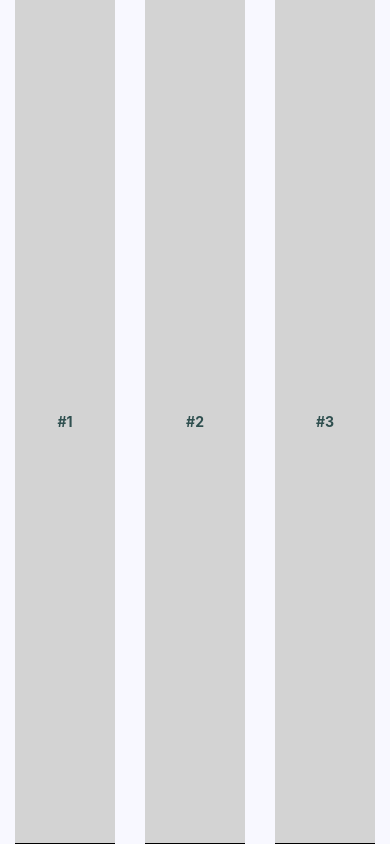
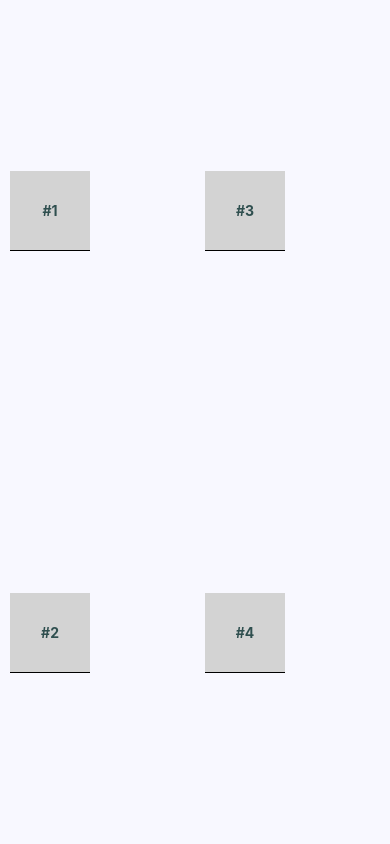
Before and after one commit to MataGameDev/myProjectEG, a React Native app: screen / in a window 390 px wide. Built offline with nearby package versions, Linux system fonts and the light colour scheme.

Commit message:
Cambios Moviles 25042022

```diff
--- a/components/Box/Box.js
+++ b/components/Box/Box.js
@@ -5,14 +5,13 @@ import styles from '../styles';
 
 const Box=({children}) =>{
     return (
-        <View style={styles.box}>
+      <View style={styles.box}>
             <Text style={styles.boxText}>{children}</Text>
         </View>
     );
 }
-
 Box.propTypes = {
-    children: PropTypes.node.isRequired
+   children: PropTypes.node.isRequired
 };
 
 export default Box;
--- a/components/Comp.js
+++ b/components/Comp.js
@@ -1,14 +1,25 @@
 import React from 'react';
-import {Text,View} from 'react-native';
+import {StatusBar,Text,View} from 'react-native';
 import styles from './styles';
 import Box from './Box/Box';
+import Row from './Tools/Row';
+import Column from './Tools/Column';
+
 
 function Comp() {
     return (
-        <View style={styles.container}>
-            <Box>#1</Box>
-            <Box>#2</Box>
-            <Box>#3</Box>
+        <View style = {styles.container}>
+            <StatusBar hidden={true}/>
+            <Row>
+                <Column>
+                    <Box>#1</Box>
+                    <Box>#2</Box>
+                </Column>
+                <Column>
+                    <Box>#3</Box>
+                    <Box>#4</Box>
+                </Column>
+            </Row>
         </View>
     );
 }
--- /dev/null
+++ b/components/Tools/Column.js
@@ -0,0 +1,20 @@
+import React from 'react';
+import {View} from 'react-native';
+import styles from '../styles';
+import PropTypes from 'prop-types';
+
+
+function Column({children}) {
+    return (
+        <View style={styles.column}>
+            {children}
+        </View>
+    );
+}
+
+Column.propTypes = {
+    children: PropTypes.node.isRequired,
+}
+
+
+export default Column;
--- /dev/null
+++ b/components/Tools/Row.js
@@ -0,0 +1,20 @@
+import React from 'react';
+import {View} from 'react-native';
+import styles from '../styles';
+import PropTypes from 'prop-types';
+
+
+function Row({children}) {
+    return (
+        <View style={styles.row}>
+            {children}
+        </View>
+    );
+}
+
+Row.propTypes = {
+    children: PropTypes.node.isRequired,
+}
+
+
+export default Row;
--- a/components/styles.js
+++ b/components/styles.js
@@ -3,7 +3,7 @@ import {Platform,StyleSheet,StatusBar} from "react-native";
 export default StyleSheet.create({
     container: {
       flex: 1,
-      flexDirection: 'row',
+      flexDirection: 'column',
       justifyContent: 'space-around',
       alignItems: 'center',
       backgroundColor: 'ghostwhite',
@@ -14,17 +14,35 @@ export default StyleSheet.create({
     },
 
     box: {
-        width:100,
-        //height:100,
+        width:80,
+        height:80,
         justifyContent: 'center',
         alignItems: 'center',
         alignSelf:'stretch',
         borderBottomWidth: 1,
         backgroundColor: 'lightgray',
+        margin:10,
     },
 
     boxText: {
         color:"darkslategray",
         fontWeight : "bold",
+    },
+
+    row: {
+        flex: 1,
+        alignItems: 'center',
+        flexDirection: 'row',
+        justifyContent: 'space-around',
+        alignSelf:'stretch',
+    },
+    column: {
+        flex: 1,
+        alignItems: 'center',
+        flexDirection: 'column',
+        justifyContent: 'space-around',
+        alignSelf:'stretch',
     }
+
+
 });
```
Also changed, not shown: components/fakeComp.txt (added).
